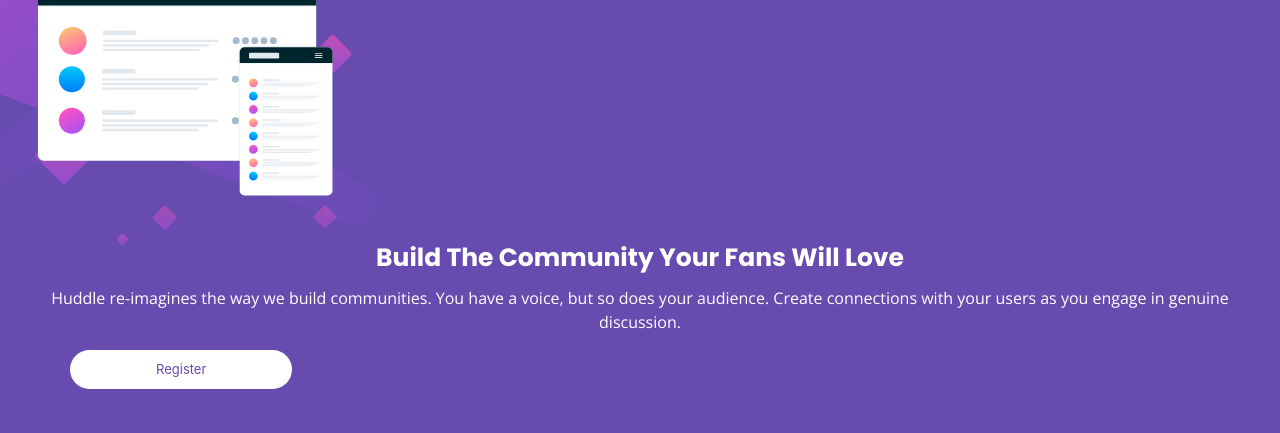
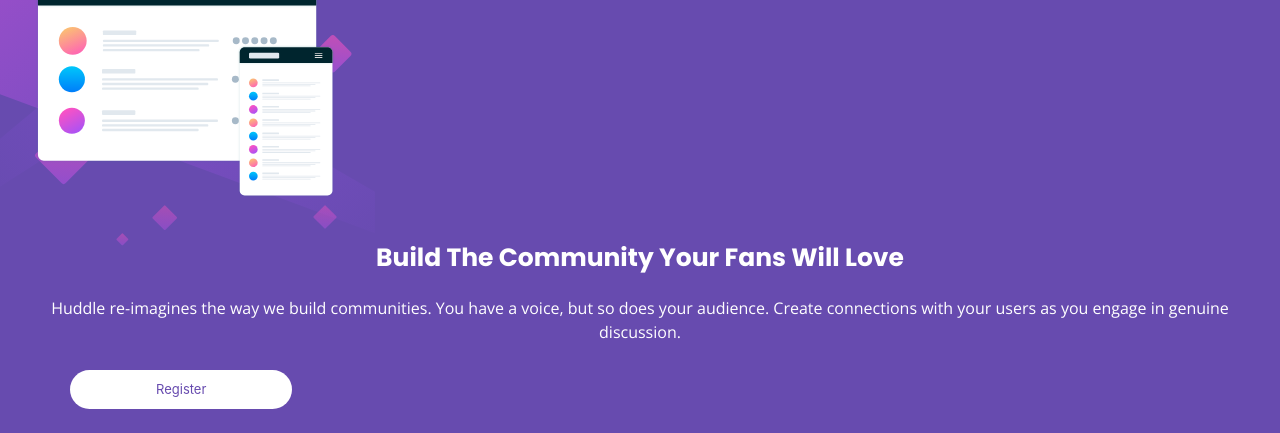
Before and after one commit to jalexandertech/huddleproject, a plain HTML site: page index.html in a window 1280 px wide. Shown: the part 127-560 px from the top of the page. Drawn offline with nearby package versions, Linux system fonts and the light colour scheme.

Commit message:
Change to padding of paragraph

```diff
--- a/style.css
+++ b/style.css
@@ -2,7 +2,7 @@
     box-sizing: border-box;
     margin: 0;
     padding: 0;
-    max-height: 100vh;
+
 }
 
 body{
@@ -10,6 +10,7 @@
     background-position: top left;
     background-repeat: no-repeat;
     background-color: hsl(257, 40%, 49%);
+    max-height: 100vh;
 
 }
 
@@ -37,8 +38,9 @@
 }
 p{
     font-family: 'Open Sans', sans-serif;
-    padding: 0px 20px;
+    padding: 10px 28px;
     font-weight: 400;
+
 }
 
 .btn{
@@ -64,7 +66,6 @@
 .fb, .twitter, .insta{
     width: 20px;
    margin-right: 10px;
-
 }
 
 
```
